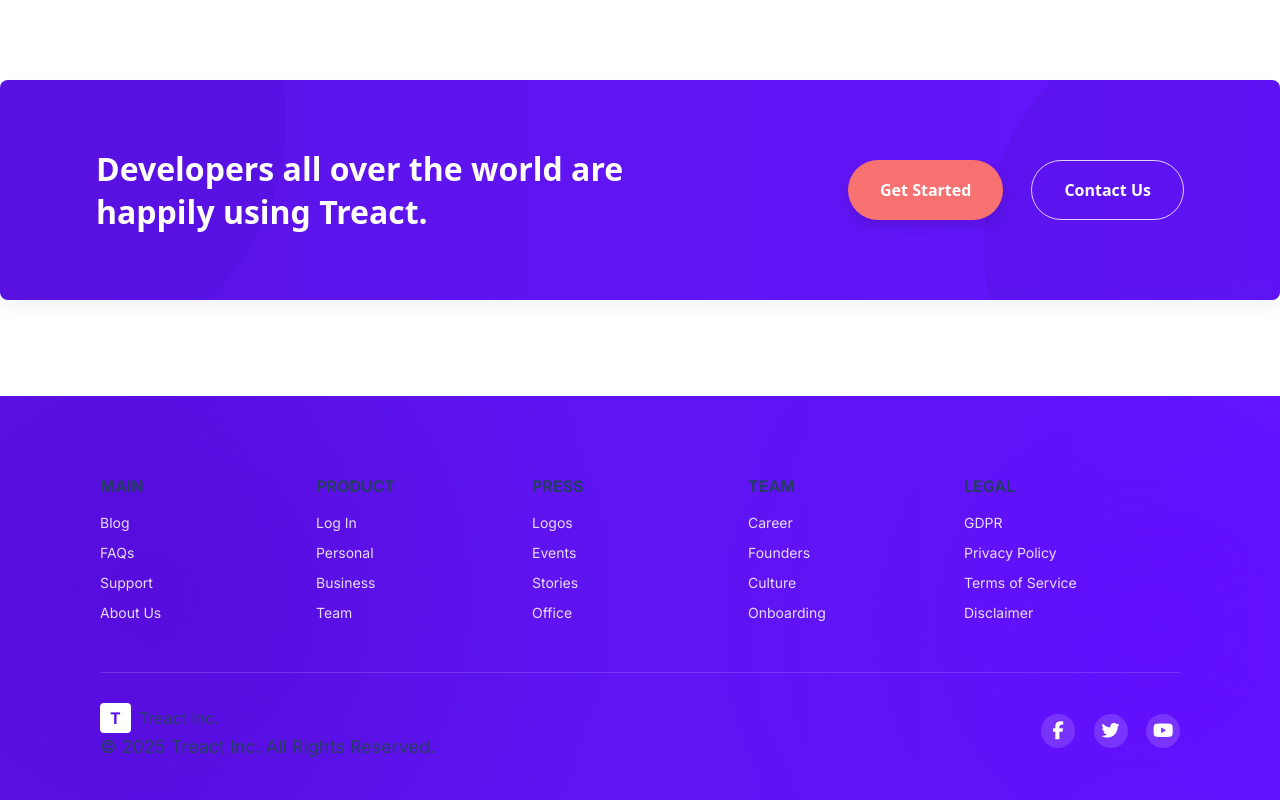
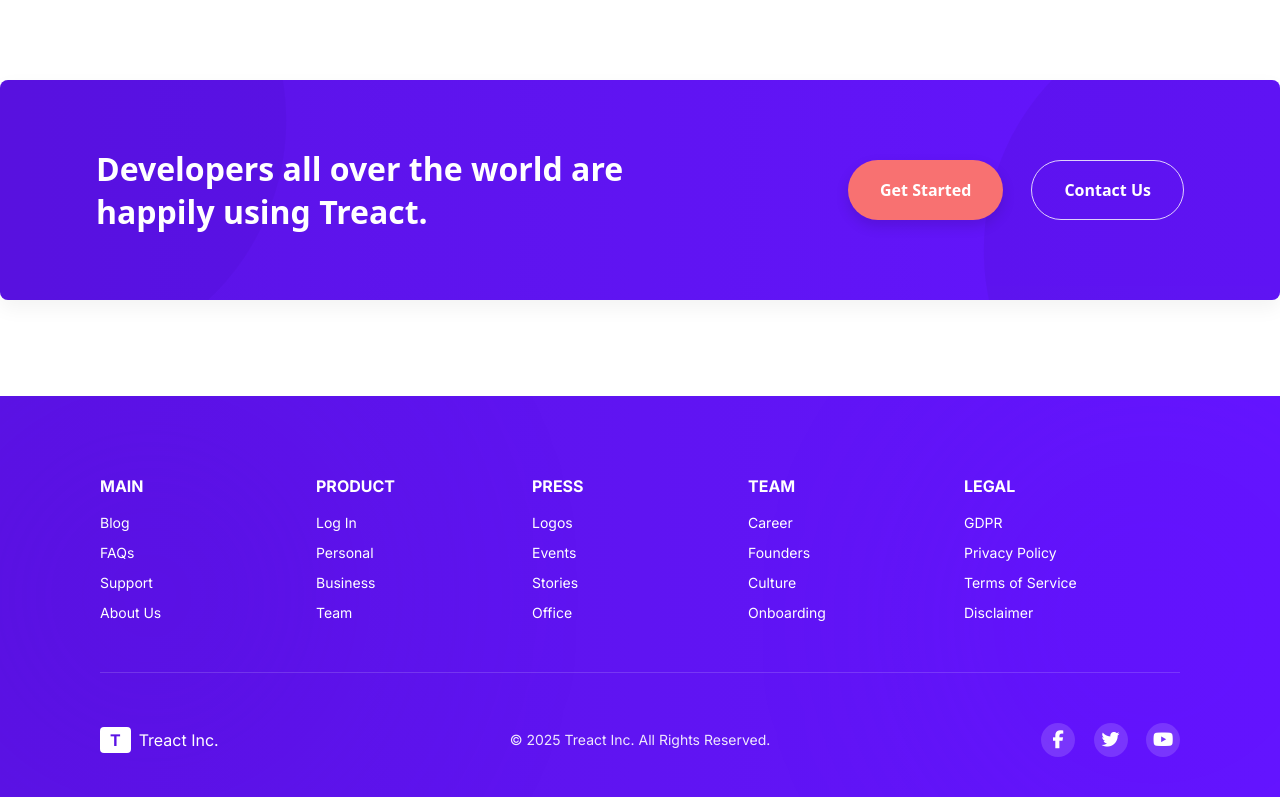
Before and after one commit to Carlos-hub-tech/Treact, a plain HTML site: page index.html in a window 1280 px wide. Shown: the part 7081-7881 px from the top of the page. Drawn offline with Linux system fonts and the light colour scheme.

Commit message:
Updated footer and text color to white

```diff
--- a/styles.css
+++ b/styles.css
@@ -1416,6 +1416,7 @@ STEPS
    FOOTER BASE
 ========================= */
 
+
 #footer {
   position: relative;
   background: linear-gradient(90deg, #5b13e5 0%, #6415ff 100%);
@@ -1431,15 +1432,16 @@ STEPS
   inset: 0;
   z-index: 0;
   pointer-events: none;
+  overflow: hidden;
 }
 
 .blob {
   position: absolute;
   border-radius: 50%;
-  filter: blur(80px);
-}
-
-/* Top-left darker purple circle */
+  filter: blur(100px);
+  opacity: 0.35;
+}
+
 .blob--left {
   width: 700px;
   height: 700px;
@@ -1448,7 +1450,6 @@ STEPS
   background: radial-gradient(circle at center, rgba(77, 0, 200, 0.45), transparent 70%);
 }
 
-/* Bottom-right softer purple circle */
 .blob--right {
   width: 650px;
   height: 650px;
@@ -1460,7 +1461,7 @@ STEPS
 /* ===== CONTAINER ===== */
 .footer__container {
   position: relative;
-  z-index: 2;
+  z-index: 1;
   max-width: 1280px;
   margin: 0 auto;
 }
@@ -1517,14 +1518,32 @@ hr {
   justify-content: space-between;
   align-items: center;
   flex-wrap: wrap;
+  padding-top: 20px;
+  position: relative;
+}
+
+.footer__brand  {
+  display: flex;
+  align-items: center;
+  gap: 8px;
 }
 
 .footer__logo {
   display: flex;
   align-items: center;
   gap: 8px;
-}
-
+  color: #ffffff;
+}
+
+
+.footer__brand p {
+  position: absolute;
+  left: 50%;
+  transform: translateX(-50%);
+  font-size: 14px;
+  opacity: 0.9;
+  white-space: nowrap;
+}
 .logo__box {
   background: white;
   color: #5b13e5;
@@ -1552,6 +1571,49 @@ hr {
   color: #5b13e5;
 }
 
+#footer,
+#footer * {
+  color: #ffffff
+}
+
+
+.logo__box {
+  background: #ffffff;
+  color: #5b13e5;
+  font-weight: 700;
+  border-radius: 4px;
+  padding: 5px 10px;
+}
+
+
+.footer__column a:hover {
+  opacity: 1;
+}
+
+
+.footer__social a {
+  color: #ffffff;
+  background: rgba(255, 255, 255, 0.15);
+}
+
+.footer__social a:hover {
+  background: #ffffff;
+  color: #5b13e5;
+}
+
+
+.footer__logo .logo__box {
+  background: #ffffff;
+  color: #5b13e5 !important;
+  font-weight: 700;
+  display: inline-flex;
+  align-items: center;
+  justify-content: center;
+  padding: 5px 10px;
+  border-radius: 4px;
+  line-height: 1;
+}
+
 
 /* Phones */
 @media (max-width: 480px) {
```
